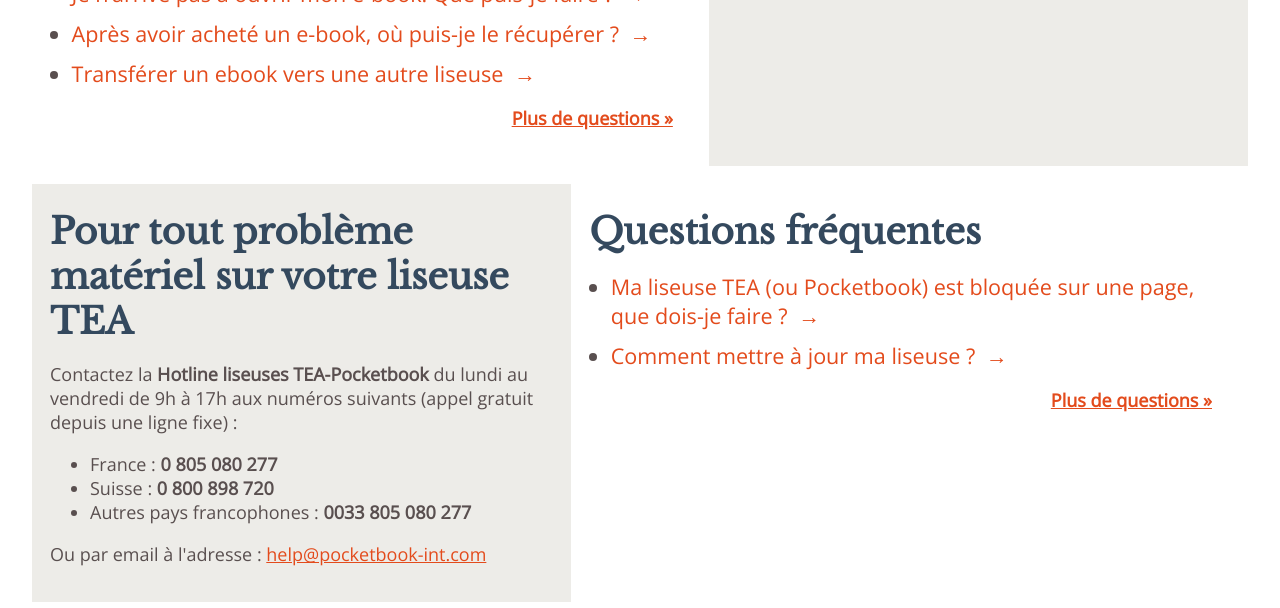
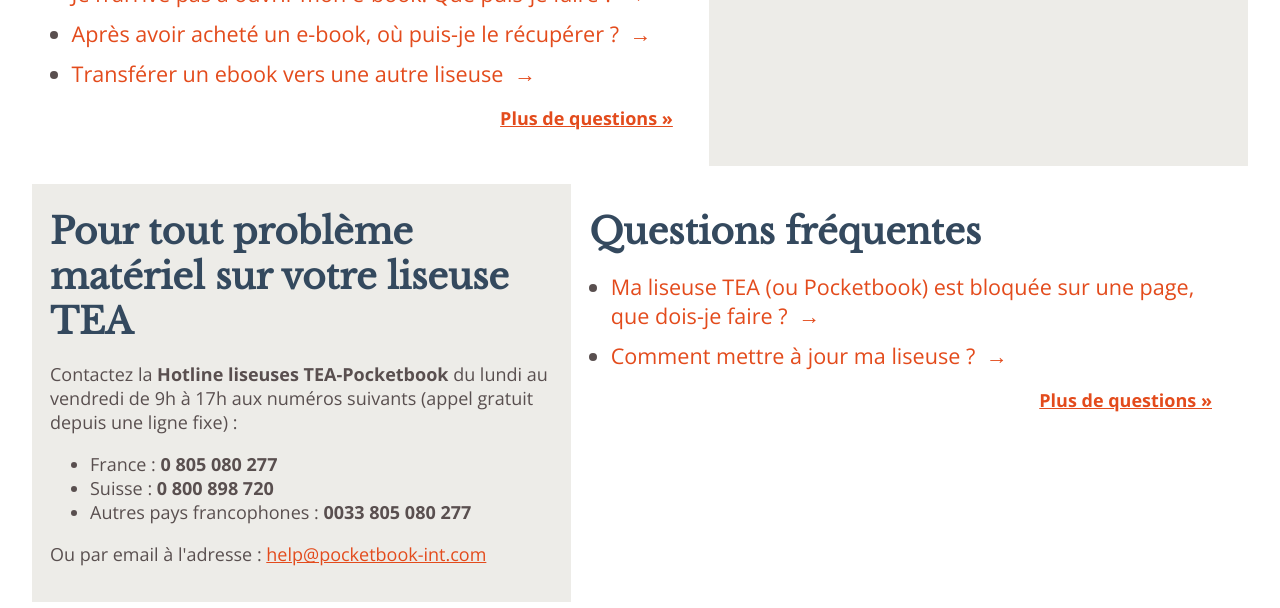
Before and after one commit to TEA-ebook/help-center, a Jekyll site: the page built from index.html, in a window 1280 px wide. Shown: the part 957-1565 px from the top of the page. Built offline with Jekyll 4.4.1, drawn with Linux system fonts in a browser that asks for light colours.

Commit message:
Add: bold font

```diff
--- a/_layouts/default.html
+++ b/_layouts/default.html
@@ -10,7 +10,7 @@
 
     <!-- Google Fonts -->
     <link href='https://fonts.googleapis.com/css?family=Libre+Baskerville' rel='stylesheet' type='text/css'>
-    <link href='https://fonts.googleapis.com/css?family=Open+Sans' rel='stylesheet' type='text/css'>
+    <link href="https://fonts.googleapis.com/css?family=Open+Sans:400,700" rel="stylesheet">
   </head>
   <body>
     <script>
```
